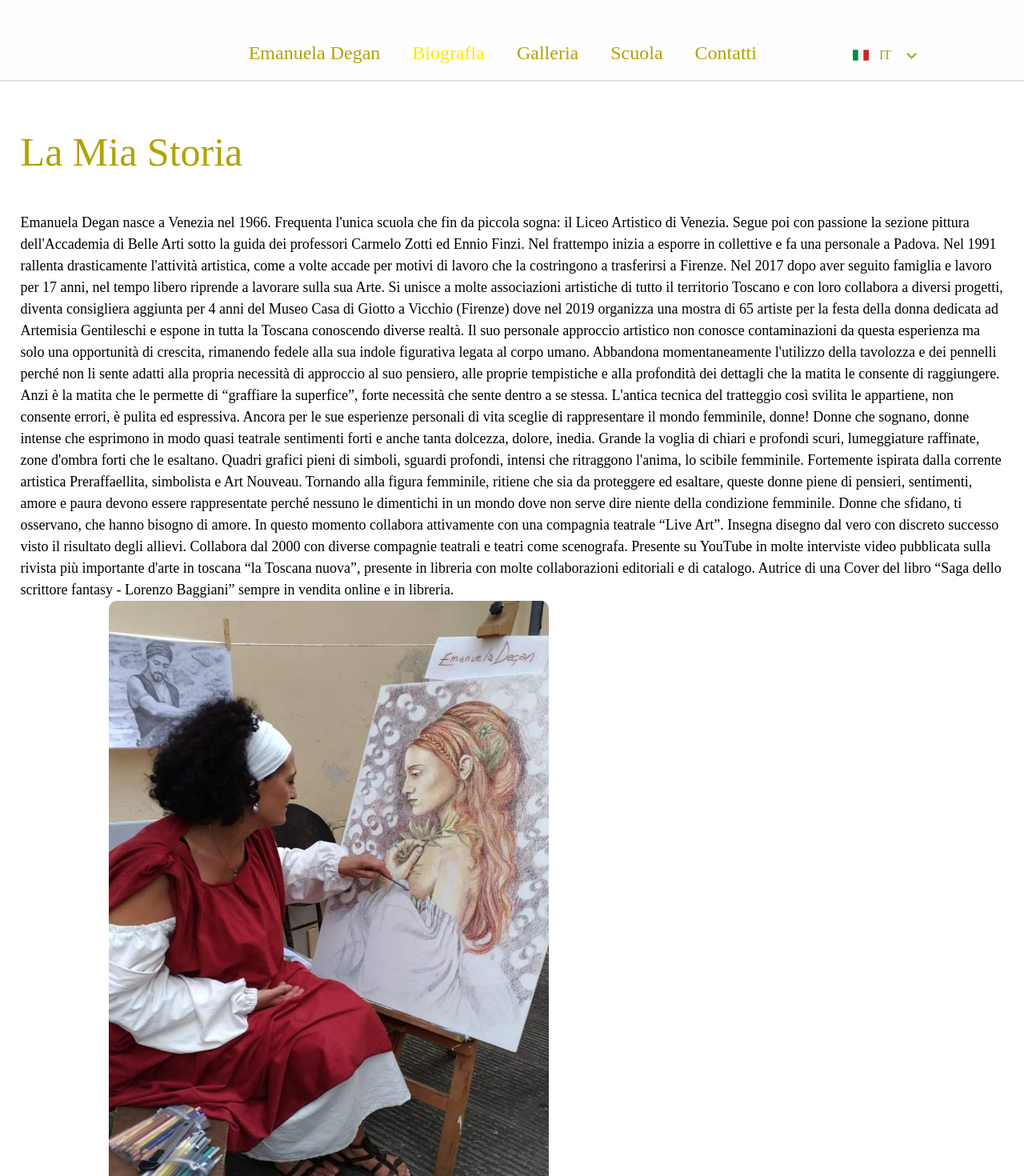
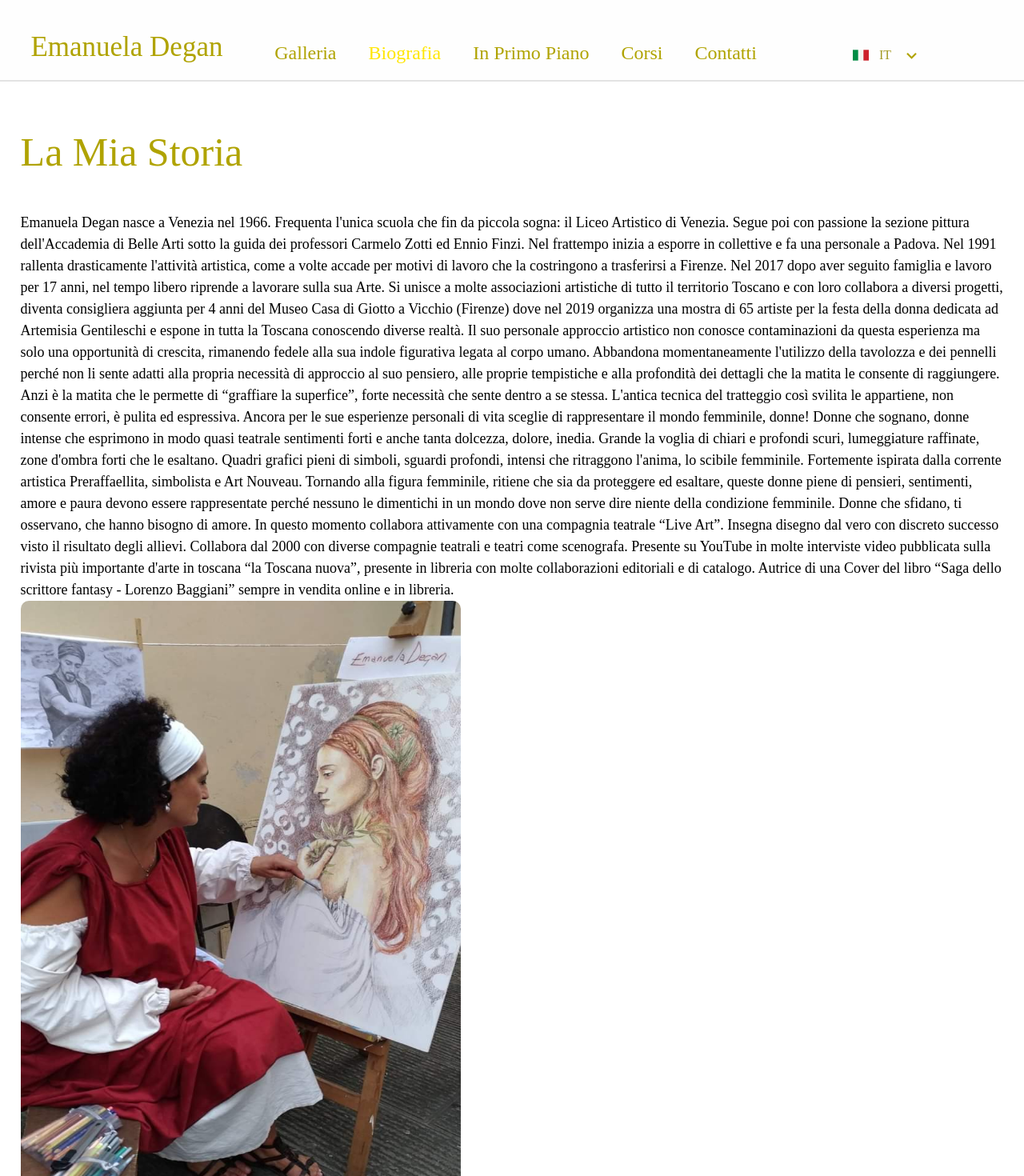
Before and after one commit to m-direnzone/manu-degan-art, a React (Create React App) app: page /biography in a window 1280 px wide. Shown: the top 1470 px of the page at 80% size. Built offline with nearby package versions, Linux system fonts and the light colour scheme; a web font is replaced by a local one.

Commit message:
changed page order, elements position fixing

```diff
--- a/src/App.css
+++ b/src/App.css
@@ -18,6 +18,17 @@
   display: flex;
   gap: 40px;
   list-style-type: none;
+}
+
+.header-title-container {
+  margin-bottom: 15px;
+  margin-left: 3%;
+  text-decoration: none;
+}
+
+.header-title {
+  font-size: 35px;
+  color: #b0a300;
 }
 
 .hamburger-menu-icon-button {
@@ -252,14 +263,16 @@
 .biography-image {
   height: 850px;
   width: 550px;
-  margin-left: 20%;
+  margin: 0 auto;
+  display: block;
   border-radius: 10px;
 }
 
 .recognition-image {
   height: 500px;
   width: 350px;
-  margin-left: 15%;
+  margin: 0 auto;
+  display: block;
   border-radius: 10px;
 }
 
@@ -362,14 +375,12 @@
   .biography-image {
     height: 700px;
     width: 450px;
-    margin-left: 20%;
     border-radius: 10px;
   }
 
   .recognition-image {
     height: 450px;
     width: 300px;
-    margin-left: 15%;
     border-radius: 10px;
   }
 }
@@ -378,6 +389,10 @@
   .title {
     font-size: 30px;
     text-align: center;
+  }
+
+  .header-title {
+    font-size: 25px;
   }
 
   .small-title {
@@ -427,7 +442,6 @@
     height: 600px;
     width: 300px;
     margin-top: 5%;
-    margin-left: 2.5%;
     margin-bottom: 5%;
   }
 
@@ -435,7 +449,6 @@
     height: 400px;
     width: 300px;
     margin-top: 5%;
-    margin-left: 2.5%;
     margin-bottom: 2%;
   }
 
--- a/src/App.tsx
+++ b/src/App.tsx
@@ -19,7 +19,7 @@ const router = createBrowserRouter([
     element: (
       <>
         <ScrollToTop />
-        <Home />
+        <Gallery />
       </>
     ),
   },
@@ -33,11 +33,11 @@ const router = createBrowserRouter([
     ),
   },
   {
-    path: "/gallery",
+    path: "/about-me",
     element: (
       <>
         <ScrollToTop />
-        <Gallery />
+        <Home />
       </>
     ),
   },
--- a/src/components/Footer.tsx
+++ b/src/components/Footer.tsx
@@ -35,7 +35,7 @@ const Footer = () => {
           </div>
           <div className="mobile-footer-content-container">
             <Typography px={5}>
-              Ⓒ 2024 - Emanuela Degan - Italian Painter - All right reserved
+              Ⓒ 2025 - Emanuela Degan - Italian Painter - All right reserved
             </Typography>
             <Typography>
               <a
--- a/src/components/MobileMenu.tsx
+++ b/src/components/MobileMenu.tsx
@@ -33,16 +33,16 @@ export const MobileMenu = ({ onClose }: MobileMenuProps) => {
       </IconButton>
       <div className="mobile-menu">
         <NavLink to={"/"} className="mobile-menu-link">
-          <Typography className="mobile-menu-text">Emanuela Degan</Typography>
+          <Typography className="mobile-menu-text">{t("galleria")}</Typography>
         </NavLink>
         <NavLink to={"/biography"} className="mobile-menu-link">
           <Typography className="mobile-menu-text">{t("biografia")}</Typography>
         </NavLink>
-        <NavLink to={"/gallery"} className="mobile-menu-link">
-          <Typography className="mobile-menu-text">{t("galleria")}</Typography>
+        <NavLink to={"/about-me"} className="mobile-menu-link">
+          <Typography className="mobile-menu-text">{t("in-primo-piano")}</Typography>
         </NavLink>
         <NavLink to={"/school"} className="mobile-menu-link">
-          <Typography className="mobile-menu-text">{t("scuola")}</Typography>
+          <Typography className="mobile-menu-text">{t("corsi")}</Typography>
         </NavLink>
         <NavLink to={"/contacts"} className="mobile-menu-link">
           <Typography className="mobile-menu-text">{t("contatti")}</Typography>
--- a/src/components/Navbar.tsx
+++ b/src/components/Navbar.tsx
@@ -27,6 +27,9 @@ const Navbar = ({ onMobileMenuOpen }: NavbarProps) => {
 
   return (
     <div className="navbar-container">
+      <NavLink className={"header-title-container"} to={"/"}>
+        <Typography className="header-title">Emanuela Degan</Typography>
+      </NavLink>
       <IconButton
         onClick={onMobileMenuOpen}
         className="hamburger-menu-icon-button"
@@ -36,7 +39,7 @@ const Navbar = ({ onMobileMenuOpen }: NavbarProps) => {
       <ul className="navbar">
         <li>
           <NavLink className={"navlink"} to={"/"}>
-            <Typography className="link-text">Emanuela Degan</Typography>
+            <Typography className="link-text">{t("galleria")}</Typography>
           </NavLink>
         </li>
         <li>
@@ -45,14 +48,14 @@ const Navbar = ({ onMobileMenuOpen }: NavbarProps) => {
           </NavLink>
         </li>
         <li>
-          <NavLink className={"navlink"} to={"/gallery"}>
-            <Typography className="link-text">{t("galleria")}</Typography>
+          <NavLink className={"navlink"} to={"/about-me"}>
+            <Typography className="link-text">{t("in-primo-piano")}</Typography>
           </NavLink>
         </li>
 
         <li>
           <NavLink className={"navlink"} to={"/school"}>
-            <Typography className="link-text">{t("scuola")}</Typography>
+            <Typography className="link-text">{t("corsi")}</Typography>
           </NavLink>
         </li>
         <li>
--- a/src/pages/BiographyPage.tsx
+++ b/src/pages/BiographyPage.tsx
@@ -75,7 +75,7 @@ const BiographyPage = () => {
               2024 - {t("menzione-al-merito")}
             </Typography>
           </Grid>
-          <Grid item xs={isSmallLaptop ? 3 : 12} xl={3} marginTop={isSmallLaptop ? "2.5%" : 0}>
+          <Grid item xs={isSmallLaptop ? 3 : 12} xl={3} /*marginTop={isSmallLaptop ? "2.5%" : 0}*/>
             <img
               src={riconoscimentoCarabinieri}
               alt=""
--- a/src/pages/SchoolPage.tsx
+++ b/src/pages/SchoolPage.tsx
@@ -38,10 +38,10 @@ const SchoolPage = () => {
           <Button
             variant="contained"
             type="submit"
+            className="more-info-button"
             style={{
-              marginTop: isMobileDevice ? "10%" : "15%",
-              marginLeft: isMobileDevice ? "12%" : "35%",
-              marginBottom: isMobileDevice ? "15%" : 0,
+              margin: "10% auto",
+              display: "block",
               width: isMobileDevice ? 250 : 300,
               padding: "2%",
               backgroundColor: "#b0a300",
--- a/src/translations/en/translation.json
+++ b/src/translations/en/translation.json
@@ -1,7 +1,7 @@
 {
   "biografia": "Biography",
   "galleria": "Gallery",
-  "scuola": "School",
+  "scuola": "Courses",
   "contatti": "Contacts",
   "titolo-youtube": "Interviews Viewable on Youtube",
   "leggi-di-piu": "Read more",
@@ -66,7 +66,7 @@
   "fiera": "fair",
   "linguaggio": "Language",
   "i-miei-lavori": "My Works",
-  "titolo-scuola": "School and Courses",
+  "titolo-scuola": "Courses and School",
   "corsi-disegno": "Drawing Courses",
   "richiedi-piu-informazioni": "more information",
   "premio-passione-innamorata": "“Valentine's Day Award” Avellino dedicated Prize, “Cupid” to the work “Passion In Love”",
@@ -77,5 +77,6 @@
   "corso-2018/2020": "From 2018 to 2020, basic drawing course starting with graphite and continuing with various techniques at the “Birthplace of Giotto” museum in Vespignano Vicchio, Florence.",
   "corso-2022": "Since 2022, the basic drawing course and the 1st and 2nd level courses have been ongoing. Drawing from life of objects with perspective, starting with graphite and continuing with various techniques, human figure drawing in collaboration with the Live Art Association at the Microscena Theater in Borgo San Lorenzo, Florence.",
   "corso-2023": "In 2023, she was invited to lead a summer camp experience with her own project on the color wheel for children aged 6 to 12.",
-  "corso-2024": "In conjunction with a solo exhibition, a free basic drawing course was held at the Galluzzo Library, Florence."
+  "corso-2024": "In conjunction with a solo exhibition, a free basic drawing course was held at the Galluzzo Library, Florence.",
+  "in-primo-piano": "About Me"
 }
--- a/src/translations/it/translation.json
+++ b/src/translations/it/translation.json
@@ -1,7 +1,7 @@
 {
   "biografia": "Biografia",
   "galleria": "Galleria",
-  "scuola": "Scuola",
+  "corsi": "Corsi",
   "contatti": "Contatti",
   "titolo-youtube": "Interviste Visibili su Youtube",
   "leggi-di-piu": "Leggi di più",
@@ -66,7 +66,7 @@
   "fiera": "fiera",
   "linguaggio": "Linguaggio",
   "i-miei-lavori": "I Miei Lavori",
-  "titolo-scuola": "Scuola e Corsi",
+  "titolo-scuola": "Corsi e Scuola",
   "corsi-disegno": "Corsi di Disegno",
   "richiedi-piu-informazioni": "piu informazioni",
   "premio-passione-innamorata": "“Premio San Valentino” Avellino Premio dedicato, “Cupido” all'opera “Passione Innamorata”",
@@ -77,5 +77,6 @@
   "corso-2018/2020": "Dal 2018 al 2020 corso di disegno base partendo dalle grafiti e proseguendo con tecniche varie presso il museo “Casa natale di Giotto” a Vespignano Vicchio, Firenze.",
   "corso-2022": "Dal 2022 è sempre in essere il corso di disegno base e di 1° e 2° livello. Disegno dal vero di oggetti con prospettiva partendo dalle grafiti e proseguendo con utilizzo di tecniche varie, disegno del corpo umano in collaborazione con l’Associazione Live Art presso il teatro Microscena a Borgo San Lorenzo Firenze.",
   "corso-2023": "Nel 2023 viene chiamata ad esperienza di centri estivi con un proprio progetto sul cerchio cromatico con bambini dai 6 ai 12 anni.",
-  "corso-2024": "2024 In concomitanza con una mostra personale, corso di disegno base gratuito, presso la biblioteca del Galluzzo, Firenze."
+  "corso-2024": "2024 In concomitanza con una mostra personale, corso di disegno base gratuito, presso la biblioteca del Galluzzo, Firenze.",
+  "in-primo-piano": "In Primo Piano"
 }
```
